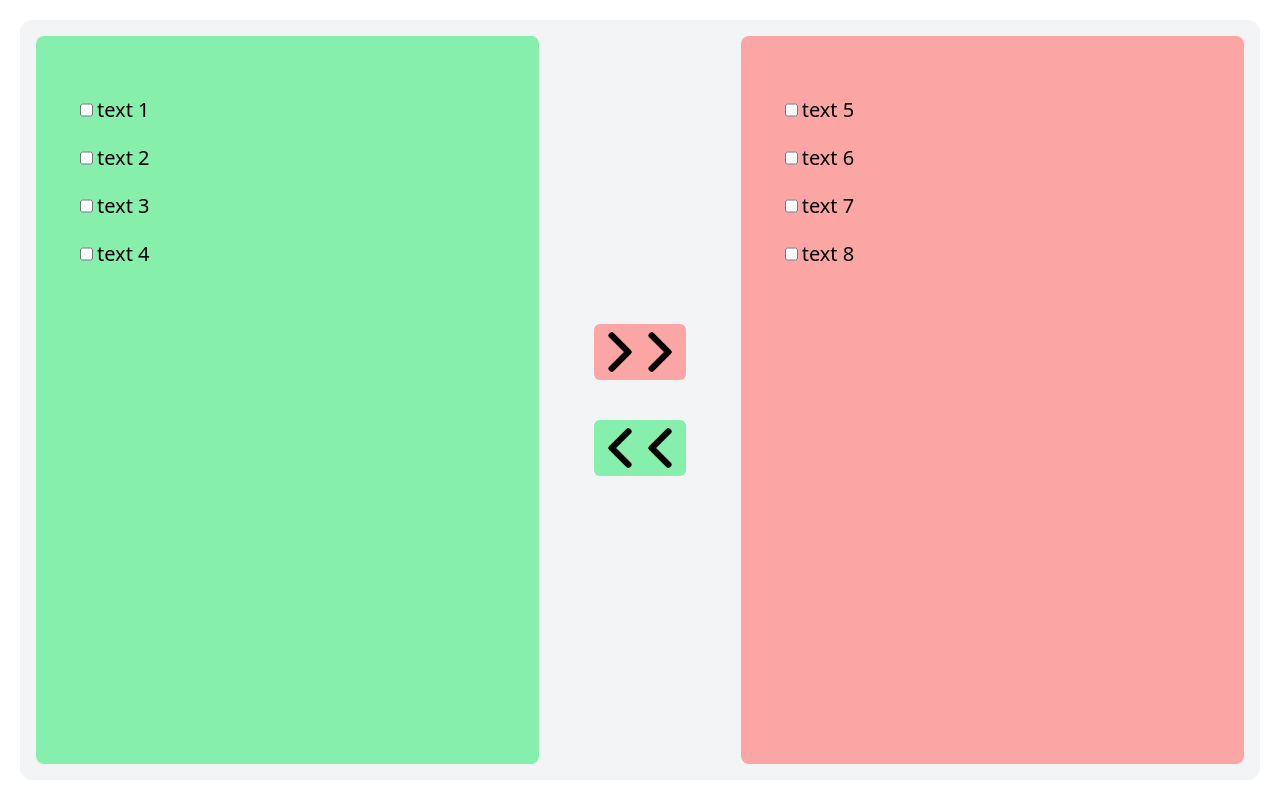
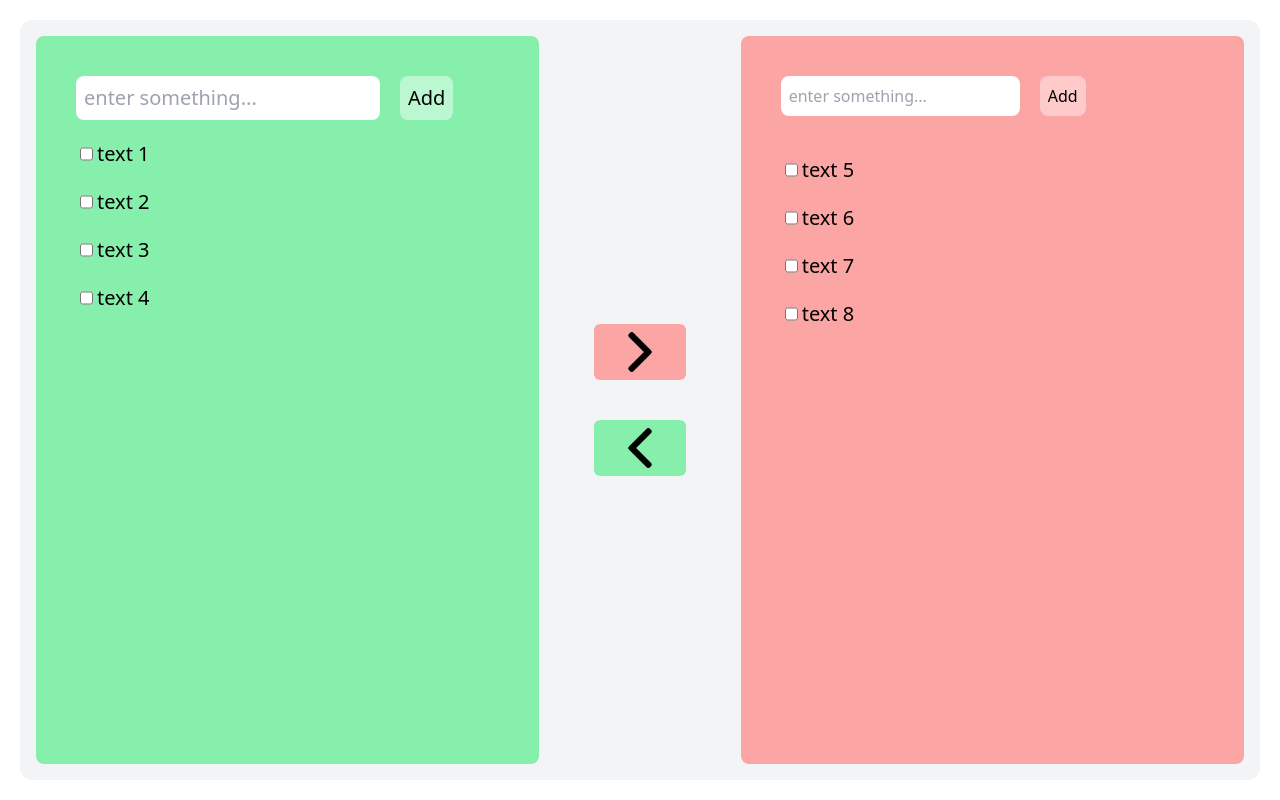
Before and after one commit to midhunk0/swap, a React (Vite) app in the folder client/: page / in a window 1280 px wide. Built offline with nearby package versions, Linux system fonts and the light colour scheme.

Commit message:
version 1.1 some bugs need to be fixed

```diff
--- a/client/src/components/Page.jsx
+++ b/client/src/components/Page.jsx
@@ -59,39 +59,41 @@ function Page() {
     const toggleSelection = (id, color) => {
         const updateItems = (items) =>
         items.map((item) => (item.id === id ? { ...item, isSelected: !item.isSelected } : item));
-
         setGreenItems((prevItems) => (color === "green" ? updateItems(prevItems) : prevItems));
         setRedItems((prevItems) => (color === "red" ? updateItems(prevItems) : prevItems));
     };
 
-//   const handleInput = (color) => {
-//     if(color === "green"){
-//         if(greenInput.trim() !== ""){
-//             const newGreenItem = {
-//                 id: greenItems.length + 1,
-//                 name: greenInput.trim()
-//             }
-//             setGreenItems([...greenItems, newGreenItem]);
-//             setGreenInput("");
-//         }
-//     }
-//     else if(color === "red"){
-//         if(redInput.trim() !== ""){
-//             const newRedItem = {
-//                 id: redItems.length + 1,
-//                 name: redInput.trim()
-//             }
-//             setRedItems([...redItems, newRedItem]);
-//             setRedInput("");
-//         }
-//     }
-//   }
 
+    const handleGreenInput = () => {
+        if(greenInput.trim() !== ""){
+            const newGreenItem = {
+                id: greenItems.length + 1,
+                name: greenInput.trim()
+            }
+            setGreenItems([...greenItems, newGreenItem]);
+            setGreenInput("");
+        }
+    }
+
+    const handleRedInput = () => {
+        if(redInput.trim() !== ""){
+            const newRedItem = {
+                id: greenItems.length + redItems.length + 1,
+                name: redInput.trim()
+            }
+            setRedItems([...redItems, newRedItem]);
+            setRedInput("");
+        }
+    }
 
     return (
         <div className="flex justify-between h-[calc(100vh-40px)] m-5 p-4 bg-gray-100 rounded-xl">
             <div className="flex flex-col gap-5 w-5/12 p-10 bg-green-300 rounded-lg">
                 <ul className="text-xl">
+                <div className="flex gap-5">
+                    <input className="pl-2 rounded-lg focus:outline-none" type="text" placeholder="enter something..." value={greenInput} onChange={(e) => setGreenInput(e.target.value)}/>
+                    <button className="bg-green-200 p-2 rounded-lg hover:bg-green-100" onClick={handleGreenInput}>Add</button>
+                </div>
                 {greenItems.map((greenItem) => (
                     <li className="flex m-1 gap-1 mt-5" key={greenItem.id} onClick={() => toggleSelection(greenItem.id, "green")}>
                         <input type="checkbox" checked={greenItem.isSelected} readOnly />
@@ -99,20 +101,20 @@ function Page() {
                     </li>
                 ))}
                 </ul>
-        {/* <input type="text" placeholder="enter something..." value={greenInput} onChange={(e) => setGreenInput(e.target.value)}/>
-        <button onClick={() => handleInput("green")}>Add</button> */}
             </div>
             <div className="flex w-1/12 flex-col justify-center p-1 gap-10">
                 <button onClick={toRed} className="flex justify-center bg-red-300 rounded-md py-2 px-6 hover:bg-red-400 active:bg-red-300">
                     <img className="w-10" src={"/assets/icons/right-arrow.png"} alt="right"/>
-          <img className="w-10" src={"/assets/icons/right-arrow.png"} alt="right"/>
                 </button>
                 <button onClick={toGreen} className="flex justify-center bg-green-300 rounded-md py-2 px-6 hover:bg-green-400 active:bg-green-300">
-          <img className="w-10" src={"/assets/icons/left-arrow.png"} alt="left"/>
                     <img className="w-10" src={"/assets/icons/left-arrow.png"} alt="left"/>
                 </button>
             </div>
             <div className="flex flex-col gap-5 w-5/12 p-10 bg-red-300 rounded-lg">
+                <div className="flex gap-5">
+                    <input className="pl-2 rounded-lg focus:outline-none" type="text" placeholder="enter something..." value={redInput} onChange={(e) => setRedInput(e.target.value)}/>
+                    <button className="bg-red-200 p-2 rounded-lg hover:bg-red-100" onClick={handleRedInput}>Add</button>
+                </div>
                 <ul className="text-xl">
                 {redItems.map((redItem) => (
                     <li className="flex m-1 gap-1 mt-5" key={redItem.id} onClick={() => toggleSelection(redItem.id, "red")}>
@@ -121,8 +123,6 @@ function Page() {
                     </li>
                 ))}
                 </ul>
-        {/* <input type="text" placeholder="enter something..." value={redInput} onChange={(e) => setRedInput(e.target.value)}/>
-        <button onClick={() => handleInput("red")}>Add</button> */}
             </div>
         </div>
     );
```
Lines whose indentation alone changed are shown as unchanged.
